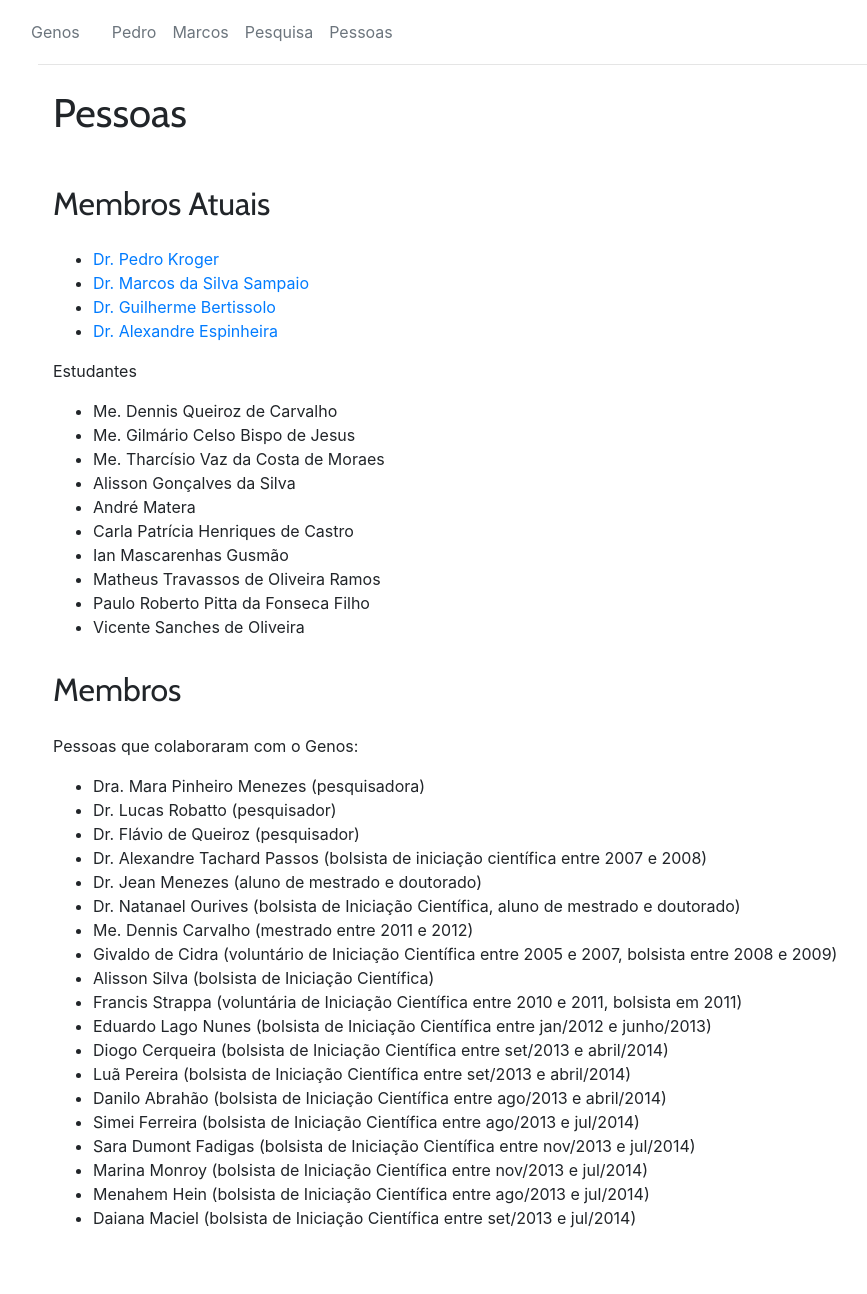
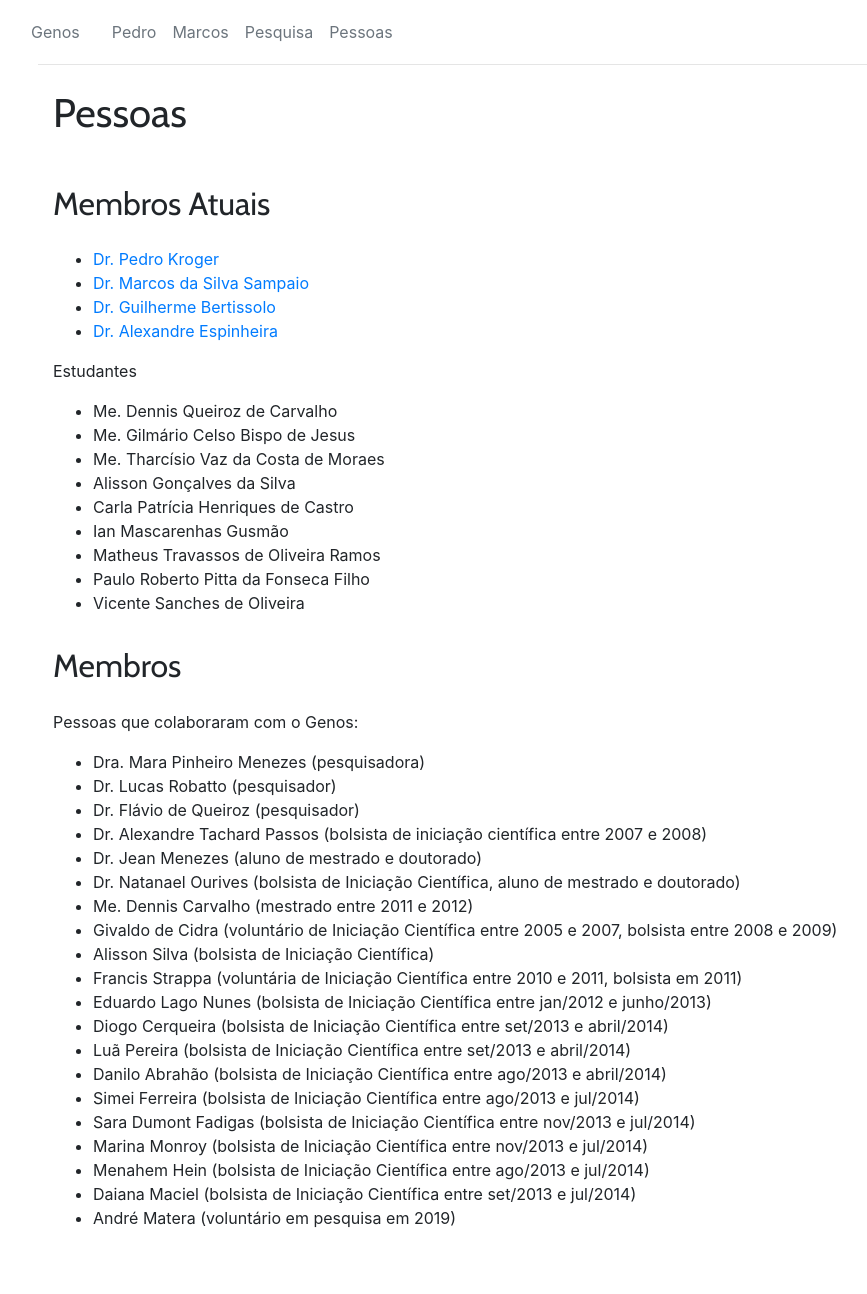
Before and after one commit to kroger/genosmus, a Jekyll site: the page built from _paginas/pessoas.md, in a window 1280 px wide. Shown: the whole page, without its empty margins (47-914 px from the left). Built offline with Jekyll 4.4.1, drawn with Linux system fonts in a browser that asks for light colours.

Commit message:
Alteração em pessoas

```diff
--- a/_paginas/pessoas.md
+++ b/_paginas/pessoas.md
@@ -46,3 +45,4 @@
 - Marina Monroy (bolsista de Iniciação Científica entre nov/2013 e jul/2014)
 - Menahem Hein (bolsista de Iniciação Científica entre ago/2013 e jul/2014)
 - Daiana Maciel (bolsista de Iniciação Científica entre set/2013 e jul/2014)
+- André Matera (voluntário em pesquisa em 2019)
```
Also changed, not shown: other parts of _paginas/pessoas.md (+0 -1 lines).
